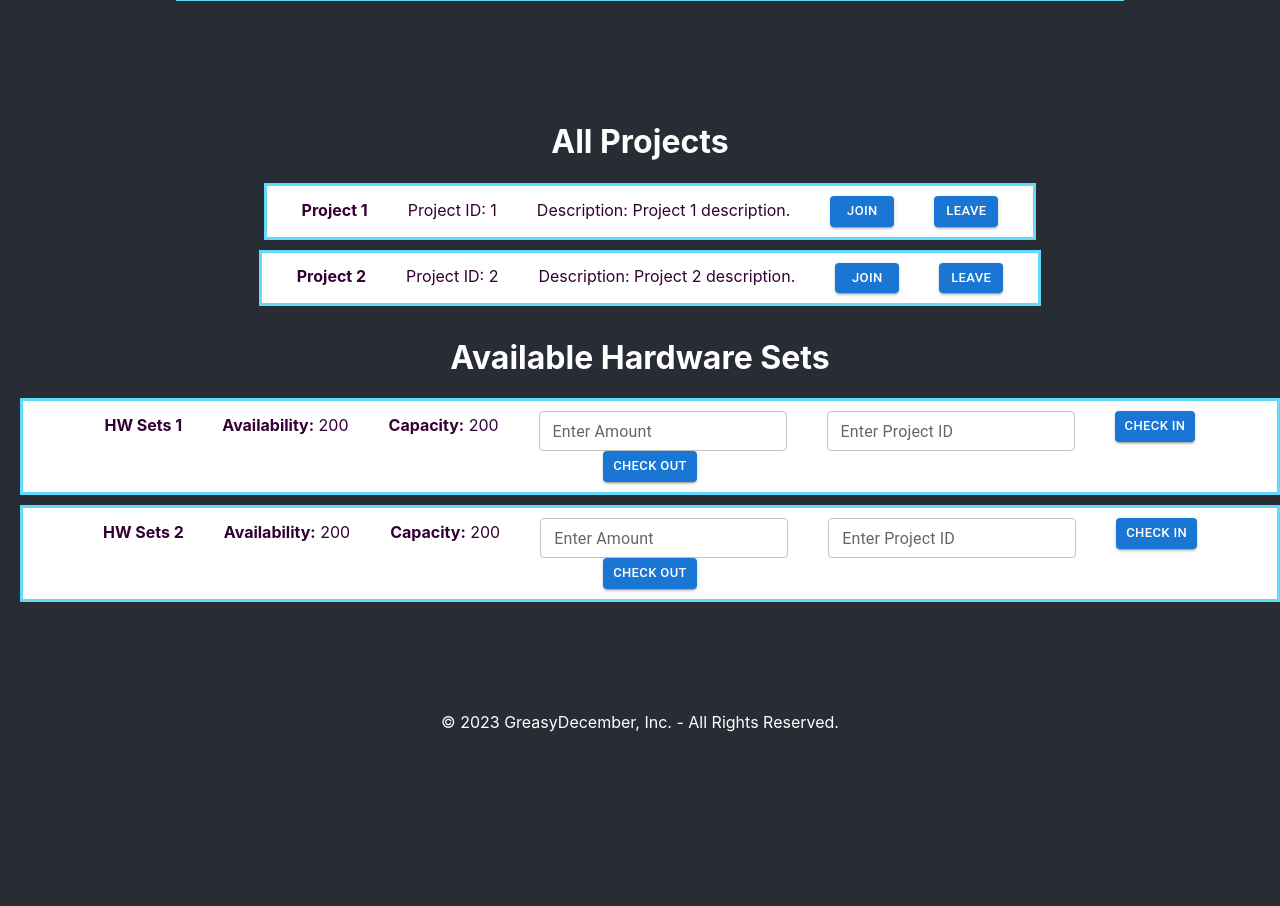
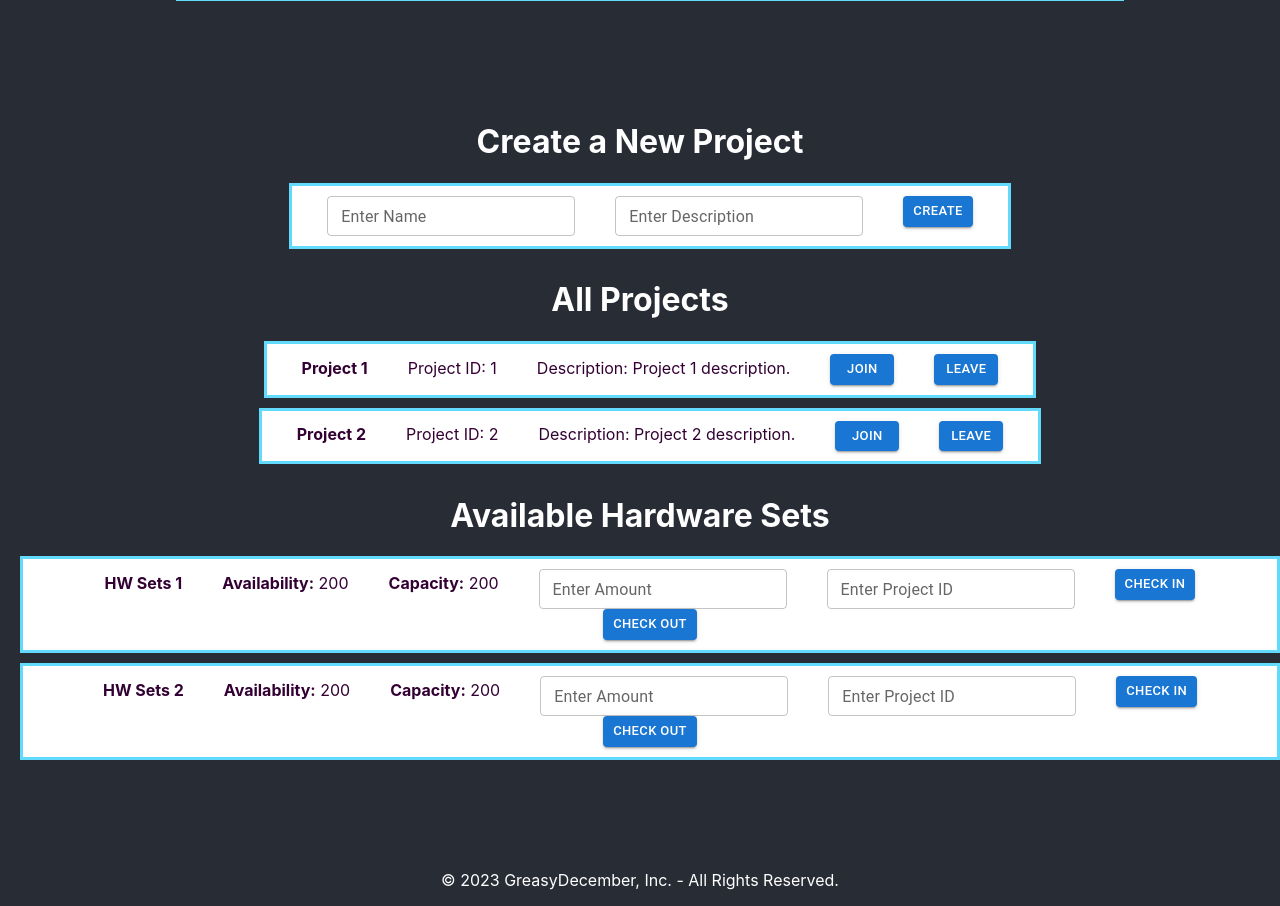
Before and after one commit to pauljhan01/Greasy-December, a React (Create React App) app in the folder client/: page / in a window 1280 px wide. Shown: the part 944-1850 px from the top of the page. Before the commit the page ends 1692 px from the top, so only its background shows below. Built offline with nearby package versions, Linux system fonts and the light colour scheme.

Commit message:
Added a Create New Project Section

```diff
--- a/client/src/AwesomeApp.js
+++ b/client/src/AwesomeApp.js
@@ -59,6 +59,22 @@ function Login() {
             )}
         </div>
     );
+}
+
+class CreateProject extends  React.Component {
+
+    render() {
+         return(
+            <div className={"Collection"}>
+                <h1><strong>{this.props.text}</strong></h1>
+                <div className={"doc"}>
+                    <span><TextField id="outlined-basic" label="Enter Name" variant="outlined" size={'small'} /></span>
+                    <span><TextField id="outlined-basic" label="Enter Description" variant="outlined" size={'small'} /></span>
+                    <span><Button variant="contained" size={'small'} onClick={this.handleJoinProject}>Create</Button></span>
+                </div>
+            </div>
+        );
+    }
 }
 
 class Projects extends React.Component {
@@ -189,6 +205,7 @@ function AwesomeApp(){
         <div className={"App"}>
             <Header />
             <Login />
+            <CreateProject text={'Create a New Project'} />
             <Projects text={'All Projects'}/>
             <HWSets text={'Available Hardware Sets'}/>
             <Footer />
```
